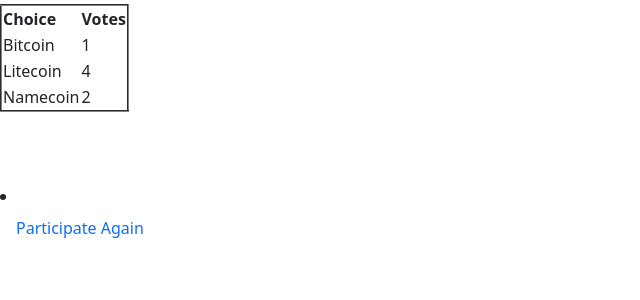
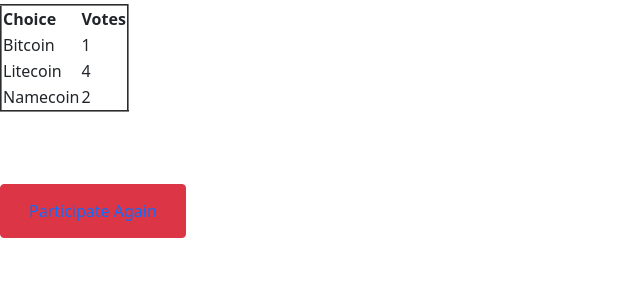
Before and after one commit to sudhanshu1221/teamwebwarriors, a Django app: page /polling/2/results/ in a window 1280 px wide. Shown: the part 196-496 px from the top of the page, without its empty margins (0-640 px from the left). Run offline with Django 3.2, Linux system fonts and the light colour scheme; data comes from the database, SQL or seed files in the repository.

Commit message:
Update results.html
added polling button

```diff
--- a/polling/templates/polling/results.html
+++ b/polling/templates/polling/results.html
@@ -185,9 +185,11 @@
 </table>
 <br> <br><br>
 
-<li class="nav-item">
+<button type="button" class="btn btn-danger">
+
     <a class="nav-link" href="/polling">Participate Again</a>
-</li>
+
+</button>
 
 
 <!-- Optional JavaScript; choose one of the two! -->
```
